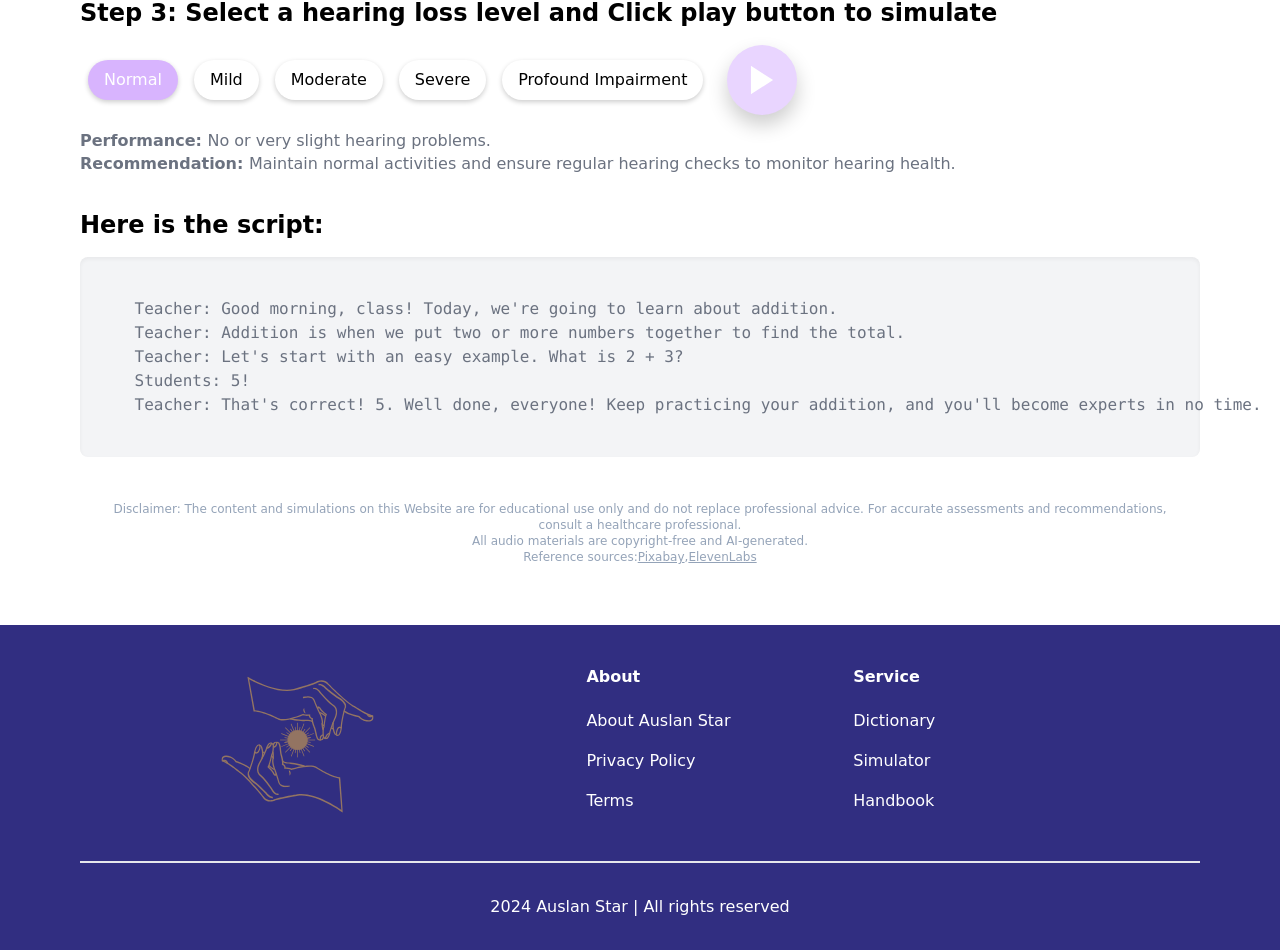
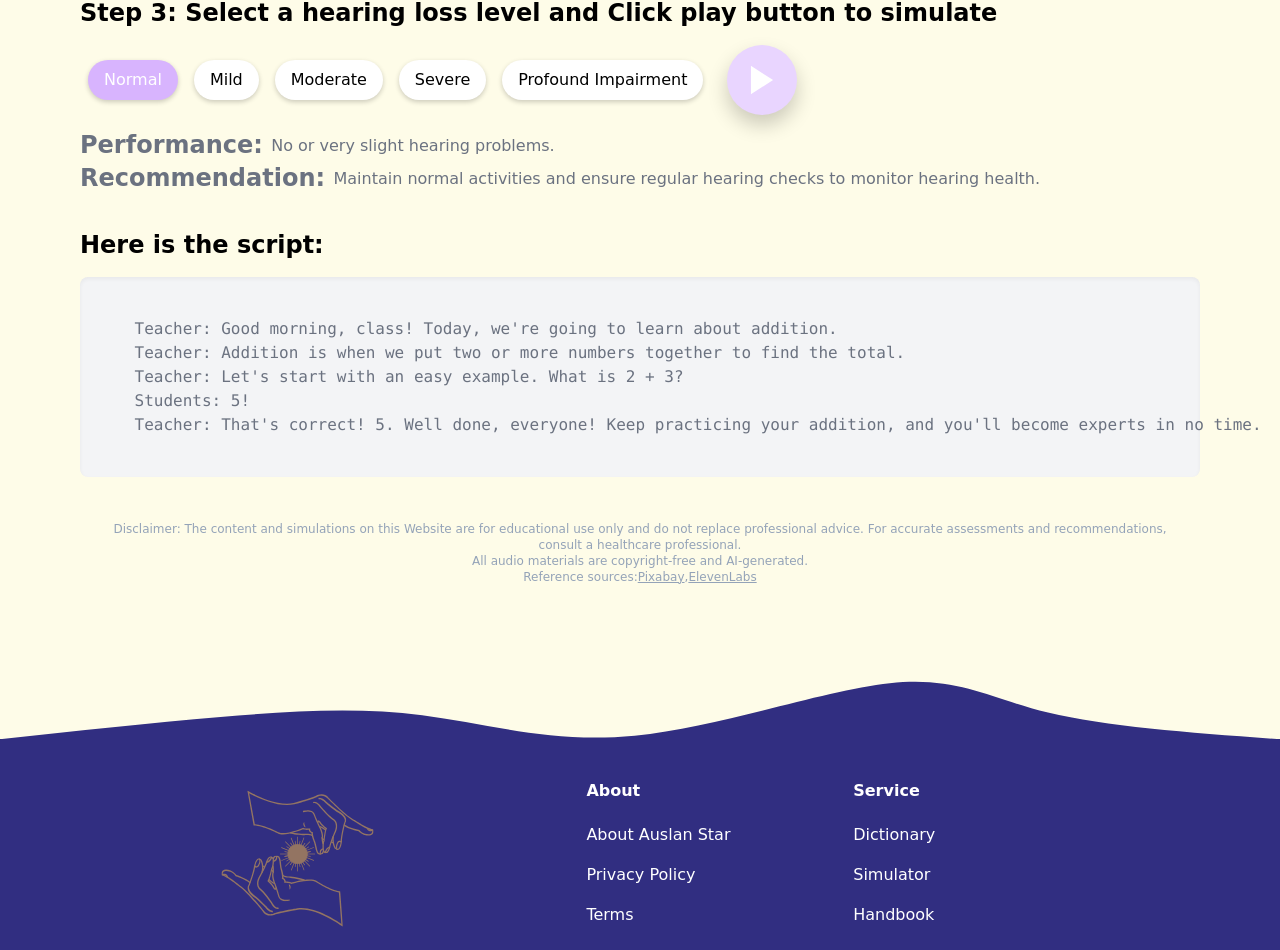
Before and after one commit to victorwkb/AuslanStar, a Next.js app in the folder webapp/: page /resources/simulator in a window 1280 px wide. Shown: the part 709-1659 px from the top of the page. Built offline with nearby package versions, Linux system fonts and the light colour scheme.

Commit message:
resources Ui update

```diff
--- a/webapp/app/dictionary/page.tsx
+++ b/webapp/app/dictionary/page.tsx
@@ -6,6 +6,7 @@ import SearchBar from "@/components/SearchBar";
 export default function Dictionary() {
   return (
     <div>
+
       <div className="flex flex-col items-center justify-center bg-lime-100 min-h-[500px] p-10 gap-y-2">
         <header className="animate-in text-center mb-4">
           <h1 className="text-5xl text-primary font-bold">
--- a/webapp/app/matchgame/page.tsx
+++ b/webapp/app/matchgame/page.tsx
@@ -179,7 +179,7 @@
 
 "use client";
 
-import { useState, useEffect } from "react";
+import React, { useState, useEffect } from "react";
 
 // Define a type for the board
 
@@ -340,6 +340,8 @@ export default function Match() {
 
 
   return (
+      <div>
+
         <div className="max-container padding-container layout-main">
           <div className="game-container">
 
@@ -432,5 +434,12 @@ export default function Match() {
             </div>
           </div>
         </div>
+        <svg width="100%" height="20%" id="svg" className="fill-current bg-yellow-50 text-indigo-900 pt-8"
+             viewBox="0 80 1440 70" xmlns="http://www.w3.org/2000/svg"
+        >
+          <path
+              d="M 0,400 L 0,150 C 84.29999999999998,140.8948717948718 168.59999999999997,131.78974358974358 248,125 C 327.40000000000003,118.2102564102564 401.9,113.73589743589744 475,123 C 548.1,132.26410256410256 619.8,155.26666666666668 714,146 C 808.2,136.73333333333332 924.9000000000001,95.19743589743588 1001,87 C 1077.1,78.80256410256412 1112.6,103.94358974358974 1179,120 C 1245.4,136.05641025641026 1342.7,143.02820512820512 1440,150 L 1440,400 L 0,400 Z"></path>
+        </svg>
+      </div>
   );
 }
--- a/webapp/app/resources/benefits/page.tsx
+++ b/webapp/app/resources/benefits/page.tsx
@@ -1,4 +1,5 @@
 import Image from "next/image";
+import React from "react";
 //
 export default function Resources() {
   return (
@@ -87,15 +88,21 @@ export default function Resources() {
                 href="https://www.vic.gov.au/education"
                 target="_blank"
                 rel="noopener noreferrer"
-            style={{ color: "#aaa", textDecoration: "underline" }}
+                style={{color: "#aaa", textDecoration: "underline"}}
             >
               VIC.GOV.AC
             </a>
-          <br />
+            <br/>
             Disclaimer: The information contained on this website is not intended
             as a substitute for independent professional advice.
           </footer>
         </div>
+        <svg width="100%" height="20%" id="svg" className="fill-current bg-yellow-50 text-indigo-900 pt-8"
+             viewBox="0 80 1440 70" xmlns="http://www.w3.org/2000/svg"
+        >
+          <path
+              d="M 0,400 L 0,150 C 84.29999999999998,140.8948717948718 168.59999999999997,131.78974358974358 248,125 C 327.40000000000003,118.2102564102564 401.9,113.73589743589744 475,123 C 548.1,132.26410256410256 619.8,155.26666666666668 714,146 C 808.2,136.73333333333332 924.9000000000001,95.19743589743588 1001,87 C 1077.1,78.80256410256412 1112.6,103.94358974358974 1179,120 C 1245.4,136.05641025641026 1342.7,143.02820512820512 1440,150 L 1440,400 L 0,400 Z"></path>
+        </svg>
       </>
   );
 }
--- a/webapp/app/resources/simulator/page.tsx
+++ b/webapp/app/resources/simulator/page.tsx
@@ -221,7 +221,7 @@ const SimulatorPage: React.FC = () => {
           </div>
         </div>
 
-      <div className="max-container padding-container layout-main bg-white">
+        <div className="max-container padding-container layout-main bg-yellow-50">
           <audio ref={audioRef} src="/audio/1000hz.MP3"></audio>
           {/* Self-test volume adjustment section */}
           <div className="text-primary mb-8">
@@ -360,7 +360,7 @@ const SimulatorPage: React.FC = () => {
             </div>
 
             <div className="i flex items-center">
-            <h3 className="text-tertiary text-l font-semibold performance-info">
+              <h3 className="text-tertiary text-2xl font-semibold performance-info">
                 Performance:<span>&nbsp;</span>
               </h3>
               <p
@@ -371,7 +371,7 @@ const SimulatorPage: React.FC = () => {
             </div>
 
             <div className="i flex items-center">
-            <h3 className="text-tertiary  text-l font-semibold recommendation-info">
+              <h3 className="text-tertiary  text-2xl font-semibold recommendation-info">
                 Recommendation:<span>&nbsp;</span>
               </h3>
               <p
@@ -394,9 +394,9 @@ const SimulatorPage: React.FC = () => {
             educational use only and do not replace professional advice. For
             accurate assessments and recommendations, consult a healthcare
             professional.
-          <br />
+            <br/>
             All audio materials are copyright-free and AI-generated.
-          <br />
+            <br/>
             Reference sources:
             <a
                 href="https://pixabay.com"
@@ -417,6 +417,12 @@ const SimulatorPage: React.FC = () => {
             </a>
           </footer>
         </div>
+        <svg width="100%" height="20%" id="svg" className="fill-current bg-yellow-50 text-indigo-900 pt-8"
+             viewBox="0 80 1440 70" xmlns="http://www.w3.org/2000/svg"
+        >
+          <path
+              d="M 0,400 L 0,150 C 84.29999999999998,140.8948717948718 168.59999999999997,131.78974358974358 248,125 C 327.40000000000003,118.2102564102564 401.9,113.73589743589744 475,123 C 548.1,132.26410256410256 619.8,155.26666666666668 714,146 C 808.2,136.73333333333332 924.9000000000001,95.19743589743588 1001,87 C 1077.1,78.80256410256412 1112.6,103.94358974358974 1179,120 C 1245.4,136.05641025641026 1342.7,143.02820512820512 1440,150 L 1440,400 L 0,400 Z"></path>
+        </svg>
       </div>
   );
 };
--- a/webapp/app/resources/support/buildconfidence/page.tsx
+++ b/webapp/app/resources/support/buildconfidence/page.tsx
@@ -128,14 +128,20 @@ const BuildConfidence = () => {
               href="https://hearandnow.cochlear.com/hearing-solutions/services/kids-with-hearing-loss/"
               target="_blank"
               rel="noopener noreferrer"
-          style={{ color: "#aaa", textDecoration: "underline" }}
+              style={{color: "#aaa", textDecoration: "underline"}}
           >
             Cochlear
           </a>
-        <br />
+          <br/>
           Disclaimer: The information contained on this website is not intended as
           a substitute for independent professional advice.
         </footer>
+        <svg width="100%" height="20%" id="svg" className="fill-current bg-yellow-50 text-indigo-900 pt-8"
+             viewBox="0 80 1440 70" xmlns="http://www.w3.org/2000/svg"
+        >
+          <path
+              d="M 0,400 L 0,150 C 84.29999999999998,140.8948717948718 168.59999999999997,131.78974358974358 248,125 C 327.40000000000003,118.2102564102564 401.9,113.73589743589744 475,123 C 548.1,132.26410256410256 619.8,155.26666666666668 714,146 C 808.2,136.73333333333332 924.9000000000001,95.19743589743588 1001,87 C 1077.1,78.80256410256412 1112.6,103.94358974358974 1179,120 C 1245.4,136.05641025641026 1342.7,143.02820512820512 1440,150 L 1440,400 L 0,400 Z"></path>
+        </svg>
       </div>
   );
 };
--- a/webapp/app/resources/support/communicationstrategies/page.tsx
+++ b/webapp/app/resources/support/communicationstrategies/page.tsx
@@ -179,14 +179,20 @@ const CommunicationStrategies = () => {
               href="https://www.aussiedeafkids.org.au/resources/language-and-communication/"
               target="_blank"
               rel="noopener noreferrer"
-          style={{ color: "#aaa", textDecoration: "underline" }}
+              style={{color: "#aaa", textDecoration: "underline"}}
           >
             Aussie Deaf Kids
           </a>
-        <br />
+          <br/>
           Disclaimer: The information contained on this website is not intended as
           a substitute for independent professional advice.
         </footer>
+        <svg width="100%" height="20%" id="svg" className="fill-current bg-yellow-50 text-indigo-900 pt-8"
+             viewBox="0 80 1440 70" xmlns="http://www.w3.org/2000/svg"
+        >
+          <path
+              d="M 0,400 L 0,150 C 84.29999999999998,140.8948717948718 168.59999999999997,131.78974358974358 248,125 C 327.40000000000003,118.2102564102564 401.9,113.73589743589744 475,123 C 548.1,132.26410256410256 619.8,155.26666666666668 714,146 C 808.2,136.73333333333332 924.9000000000001,95.19743589743588 1001,87 C 1077.1,78.80256410256412 1112.6,103.94358974358974 1179,120 C 1245.4,136.05641025641026 1342.7,143.02820512820512 1440,150 L 1440,400 L 0,400 Z"></path>
+        </svg>
       </div>
   );
 };
--- a/webapp/app/resources/support/page.tsx
+++ b/webapp/app/resources/support/page.tsx
@@ -115,7 +115,7 @@ const ResourcesPage = () => {
 
             {/* Cards 4 */}
             <div className="w-full px-2 mb-4">
-            <Link href = "/resources/support/socialandemotion">
+              <Link href="/resources/support/socialandemotion">
                 <div className="bg-white rounded overflow-hidden shadow-lg cursor-pointer">
                   <div className="h-52 sm:h-64 relative">
                     <Image
@@ -146,6 +146,12 @@ const ResourcesPage = () => {
             {/* ...other cards */}
           </div>
         </div>
+        <svg width="100%" height="20%" id="svg" className="fill-current bg-yellow-50 text-indigo-900 pt-8"
+             viewBox="0 80 1440 70" xmlns="http://www.w3.org/2000/svg"
+        >
+          <path
+              d="M 0,400 L 0,150 C 84.29999999999998,140.8948717948718 168.59999999999997,131.78974358974358 248,125 C 327.40000000000003,118.2102564102564 401.9,113.73589743589744 475,123 C 548.1,132.26410256410256 619.8,155.26666666666668 714,146 C 808.2,136.73333333333332 924.9000000000001,95.19743589743588 1001,87 C 1077.1,78.80256410256412 1112.6,103.94358974358974 1179,120 C 1245.4,136.05641025641026 1342.7,143.02820512820512 1440,150 L 1440,400 L 0,400 Z"></path>
+        </svg>
       </div>
   );
 };
--- a/webapp/app/resources/support/socialandemotion/page.tsx
+++ b/webapp/app/resources/support/socialandemotion/page.tsx
@@ -152,14 +152,20 @@ const SocialAndEmotion = () => {
                   href="https://www.aussiedeafkids.org.au/"
                   target="_blank"
                   rel="noopener noreferrer"
-          style={{ color: "#aaa", textDecoration: "underline" }}
+                  style={{color: "#aaa", textDecoration: "underline"}}
               >
                   Aussie Deaf Kids
               </a>
-        <br />
+              <br/>
               Disclaimer: The information contained on this website is not intended as
               a substitute for independent professional advice.
           </footer>
+          <svg width="100%" height="20%" id="svg" className="fill-current bg-yellow-50 text-indigo-900 pt-8"
+               viewBox="0 80 1440 70" xmlns="http://www.w3.org/2000/svg"
+          >
+              <path
+                  d="M 0,400 L 0,150 C 84.29999999999998,140.8948717948718 168.59999999999997,131.78974358974358 248,125 C 327.40000000000003,118.2102564102564 401.9,113.73589743589744 475,123 C 548.1,132.26410256410256 619.8,155.26666666666668 714,146 C 808.2,136.73333333333332 924.9000000000001,95.19743589743588 1001,87 C 1077.1,78.80256410256412 1112.6,103.94358974358974 1179,120 C 1245.4,136.05641025641026 1342.7,143.02820512820512 1440,150 L 1440,400 L 0,400 Z"></path>
+          </svg>
       </div>
   );
 };
--- a/webapp/styles/globals.css
+++ b/webapp/styles/globals.css
@@ -193,7 +193,7 @@ body {
     border-radius: 0.5rem;
     box-shadow: 0 2px 5px rgba(0, 0, 0, 0.2);
     transition: background-color 0.3s;
-    background-color: transparent;
+    background-color: white;
     cursor: pointer;
   }
 
@@ -211,7 +211,7 @@ body {
     border-radius: 9999px;
     transition: background-color 0.3s;
     white-space: nowrap;
-    background-color: transparent;
+    background-color: white;
     box-shadow: 0 2px 5px rgba(0, 0, 0, 0.2);
   }
 
@@ -704,6 +704,10 @@ a {
   max-height: 100%; /* Ensure the GIF fits within the modal */
 }
 
-/*.animate-in {*/
-/*  animation-delay: calc(var(--index) * 130ms);*/
-/*}*/
+
+
+
+.game-background{
+  background-color: #fffdf5;
+
+}
```
Lines whose indentation alone changed are shown as unchanged.
